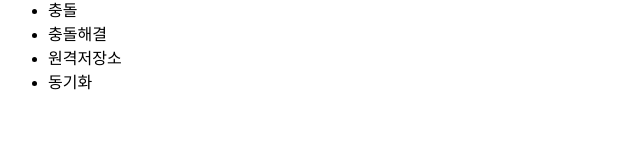
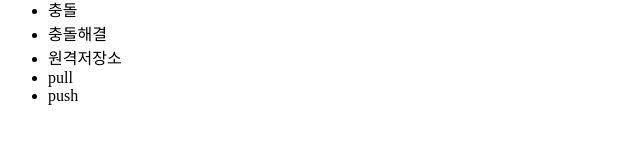
Before and after one commit to LuyHan/opentutorials_git_egoing, a plain HTML site: page GIT/WebContent/index.html in a window 1280 px wide. Shown: the part 152-296 px from the top of the page, 0-640 px from the left. Drawn offline with Linux system fonts and the light colour scheme.

Commit message:
push pull

```diff
--- a/GIT/WebContent/index.html
+++ b/GIT/WebContent/index.html
@@ -14,7 +14,8 @@
 		<li>충돌</li>
 		<li>충돌해결</li>
 		<li>원격저장소</li>
-		<li>동기화</li>
+		<li>pull</li>
+		<li>push</li>
 	</ul>
 </body>
 </html>
```
